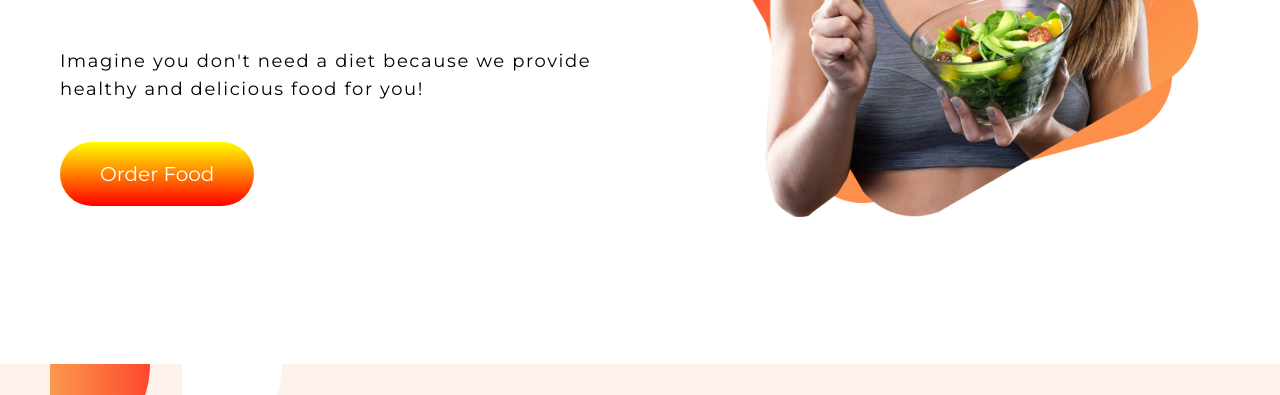
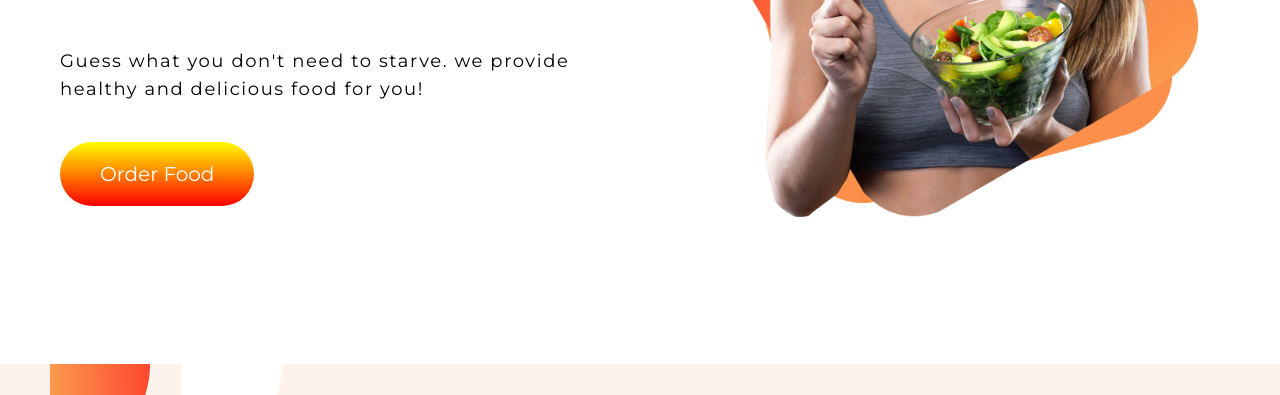
Before and after one commit to andshajon/food-hub, a plain HTML site: page index.html in a window 1280 px wide. Shown: the part 352-747 px from the top of the page. Drawn offline with Linux system fonts and the light colour scheme.

Commit message:
second commit

```diff
--- a/index.html
+++ b/index.html
@@ -14,7 +14,7 @@
     <section class="top-section">
         <div class="top-section-half-width">
             <h1><span class="top-section-orange-color">Skip</span> The Diet, Just Eat Healthy With Food Network</h1>
-            <p> Imagine you don't need a diet because we provide<br> healthy and delicious food for you!</p>
+            <p> Guess what you don't need to starve. we provide<br> healthy and delicious food for you!</p>
             <a class="top-section-call2action" href="https://www.gloriafood.com/" target="_blank">Order Food</a>
         </div>
         <div class="top-section-half-width">
```
